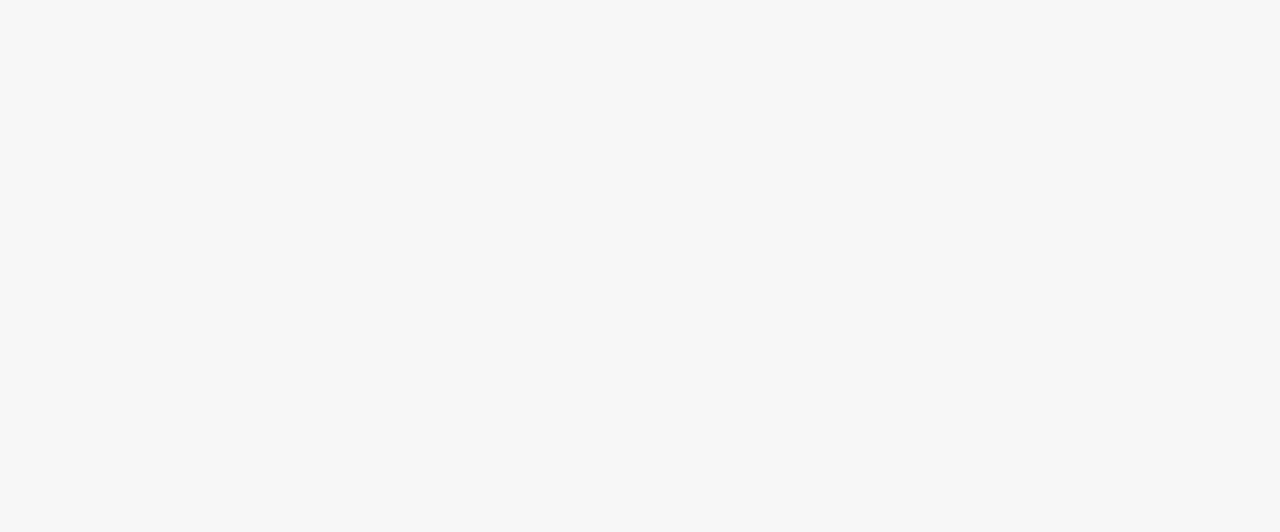
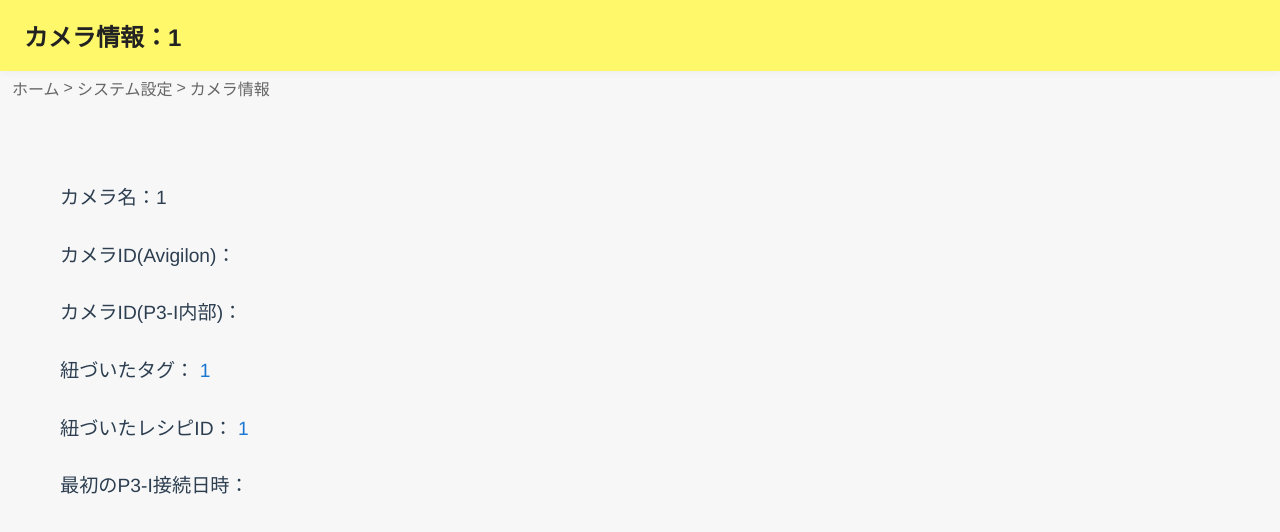
Before and after one commit to 38022/P3Icontrol, a Vue app: page /camerainfo/1/1/1/1 in a window 1280 px wide. Before the commit this address had no page. Shown: the top 532 px of the page. Built offline with nearby package versions, Linux system fonts and the light colour scheme.

Commit message:
CameraInfo内のリンク化

```diff
--- a/src/components/CameraInfo.vue
+++ b/src/components/CameraInfo.vue
@@ -14,8 +14,26 @@
       <p>カメラ名：{{ decodedCamera }}</p>
       <p>カメラID(Avigilon)：</p>
       <p>カメラID(P3-I内部)：</p>
-      <p>紐づいたタグ：{{ decodedTag }}</p>
-      <p>紐づいたレシピ：</p>
+      <p>
+        紐づいたタグ：
+        <router-link
+          v-if="decodedTag"
+          :to="{ name: 'TagInfo', params: { tag: encodeURIComponent(decodedTag), camera: encodeURIComponent(decodedCamera) } }"
+        >
+          {{ decodedTag }}
+        </router-link>
+        <span v-else> </span>
+      </p>
+      <p>
+        紐づいたレシピID：
+        <router-link
+          v-if="decodedRecipeId"
+          :to="{ name: 'RecipeInfo', params: { recipeId: encodeURIComponent(decodedRecipeId), tag: encodeURIComponent(decodedTag) } }"
+        >
+          {{ decodedRecipeId }}
+        </router-link>
+        <span v-else> </span>
+      </p>
       <p>最初のP3-I接続日時：</p>
     </div>
   </div>
@@ -31,6 +49,10 @@ export default {
     camera: {
       type: String,
       required: false
+    },
+    recipeId: {
+      type: String,
+      required: false
     }
   },
   computed: {
@@ -40,6 +62,9 @@ export default {
     },
     decodedCamera() {
       return this.camera ? decodeURIComponent(this.camera) : '';
+    },
+    decodedRecipeId() {
+      return this.recipeId ? decodeURIComponent(this.recipeId) : '';
     }
   }
 }
@@ -96,4 +121,17 @@ export default {
   font-size: 1.2rem; /* 文字サイズを大きく */
   line-height: 2;    /* 行間 */
 }
+
+.display-info a {
+  color: #1976d2;
+  text-decoration: none;
+}
+
+.display-info a:visited {
+  color: #1976d2; /* visitedでも青色に固定 */
+}
+
+.display-info a:hover {
+  text-decoration: underline;
+}
 </style>
--- a/src/components/SystemSetting.vue
+++ b/src/components/SystemSetting.vue
@@ -38,7 +38,7 @@
             <td>{{ row.no }}</td>
             <td>
               <router-link
-                :to="{ name: 'CameraInfo', params: { no: row.no, camera: encodeURIComponent(row.camera), tag: encodeURIComponent(row.tag) } }"
+                :to="{ name: 'CameraInfo', params: { no: row.no, camera: encodeURIComponent(row.camera), tag: encodeURIComponent(row.tag), recipeId: encodeURIComponent(row.recipeId) } }"
               >
                 {{ row.camera }}
               </router-link>
--- a/src/router/index.js
+++ b/src/router/index.js
@@ -42,10 +42,10 @@ const routes = [
     props: route => ({ tag: route.params.tag, camera: route.params.camera })
   },
   {
-    path: '/camerainfo/:no/:camera/:tag',
+    path: '/camerainfo/:no/:camera/:tag/:recipeId',
     name: 'CameraInfo',
     component: CameraInfo,
-    props: route => ({ camera: route.params.camera, tag: route.params.tag })
+    props: route => ({ camera: route.params.camera, tag: route.params.tag, recipeId: route.params.recipeId })
   },
   {
     path: '/recipeinfo/:no/:recipeId/:tag',
```
